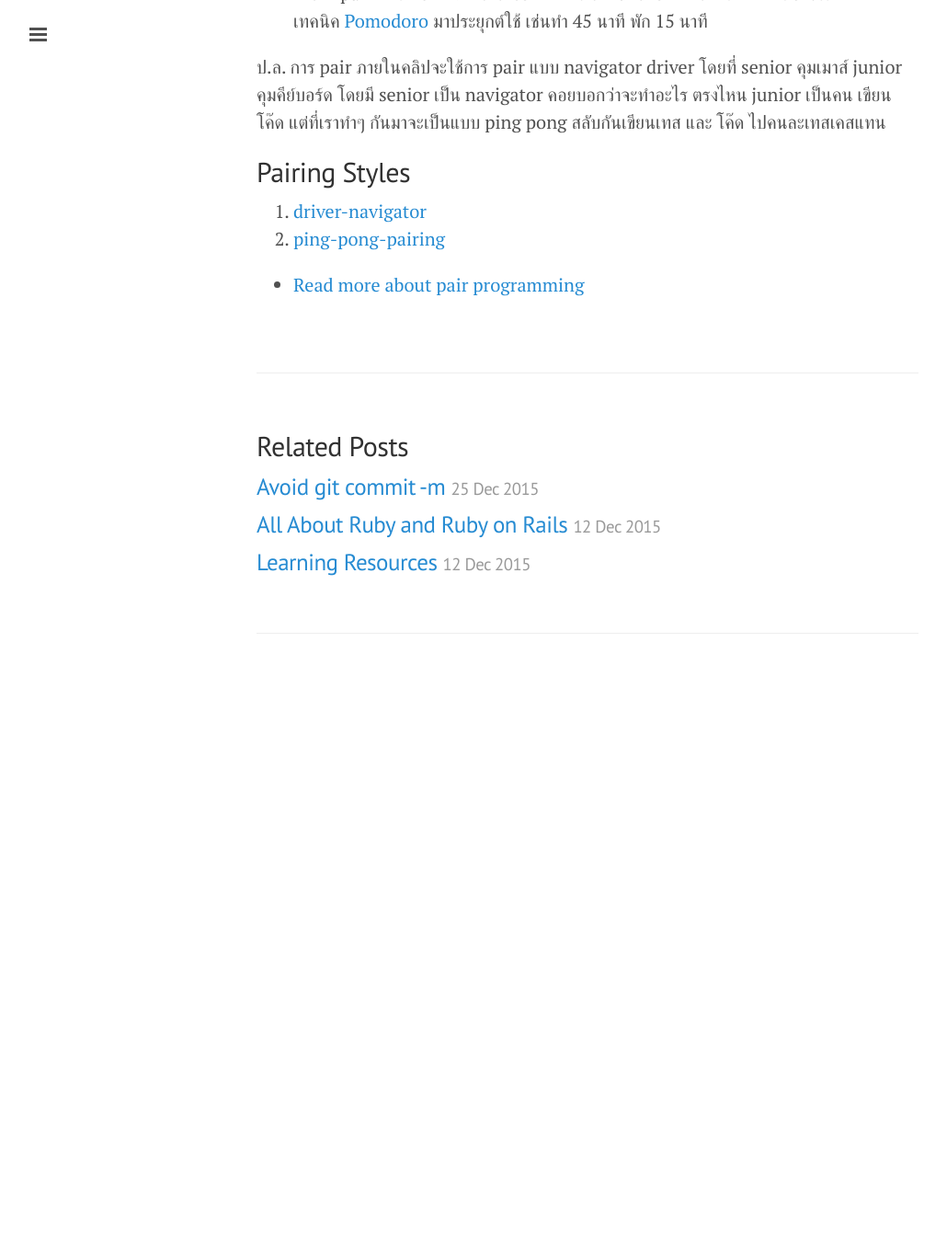
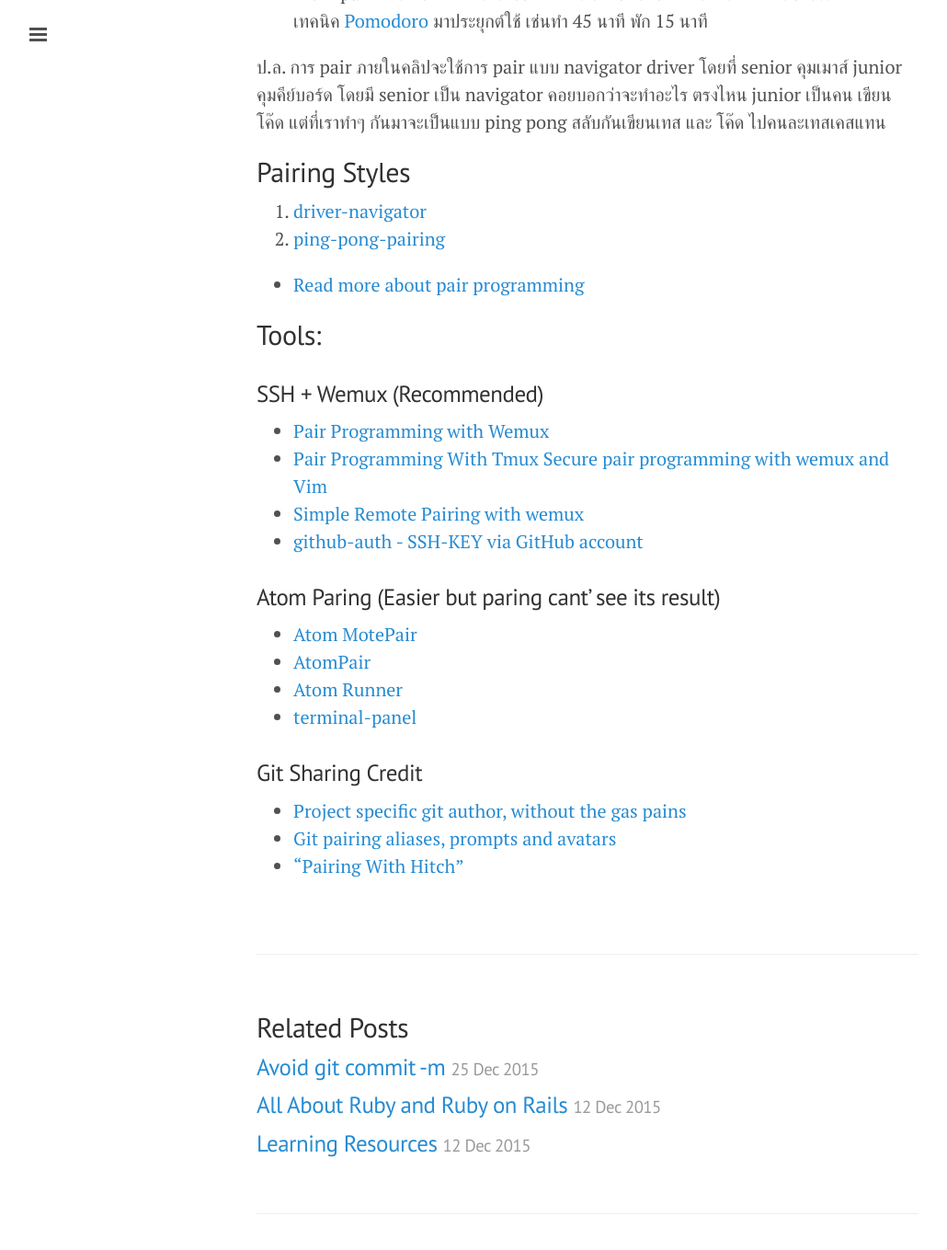
Before and after one commit to ibotdotout/ibotdotout.github.io, a Jekyll site: the page built from _posts/2015-10-04-pair-programming.md, in a window 1280 px wide and 1400 px high, scrolled down 1648 px. Shown: the top 1359 px of the window at 92% size, without its empty margins (1-1031 px from the left). Built offline with Jekyll 4.4.1, drawn with Linux system fonts in a browser that asks for light colours; nearby versions of some CDN libraries; Markdown is read by kramdown in place of the engine named in the settings; comment, search, counter and statistics services are not loaded; before the commit the page ends 2417 px from its top, so only the background shows below that.

Commit message:
Add tools for pairing

```diff
--- a/_posts/2015-10-04-pair-programming.md
+++ b/_posts/2015-10-04-pair-programming.md
@@ -61,3 +61,21 @@ allowfullscreen></iframe></center>
 2. [ping-pong-pairing](http://articles.coreyhaines.com/posts/thoughts-on-pair-programming/#ping-pong-pairing)
 
 - [Read more about pair programming]({{url}}/coding#pair-programming)
+
+## Tools:
+### SSH + Wemux (Recommended)
+- [Pair Programming with Wemux](http://blog.rapin.com/pair-programming-with-wemux-and-vim/)
+- [Pair Programming With Tmux Secure pair programming with wemux and Vim](http://martinbrochhaus.com/pair.html)
+- [Simple Remote Pairing with wemux](http://spin.atomicobject.com/2012/04/04/simple-remote-pairing-with-wemux/)
+- [github-auth - SSH-KEY via GitHub account](https://github.com/chrishunt/github-auth)
+
+### Atom Paring (Easier but paring cant' see its result)
+- [Atom MotePair](https://atom.io/packages/motepair)
+- [AtomPair](https://atom.io/packages/atom-pair)
+- [Atom Runner](https://atom.io/packages/atom-runner)
+- [terminal-panel](https://atom.io/packages/terminal-panel)
+
+### Git Sharing Credit
+- [Project specific git author, without the gas pains](http://www.codeography.com/2011/08/05/project-specific-git-author.html)
+- [Git pairing aliases, prompts and avatars](http://thepugautomatic.com/2013/11/git-pairing/)
+- [“Pairing With Hitch”](http://blog.leshill.org/blog/2009/04/20/pairing-with-hitch.html)
```
